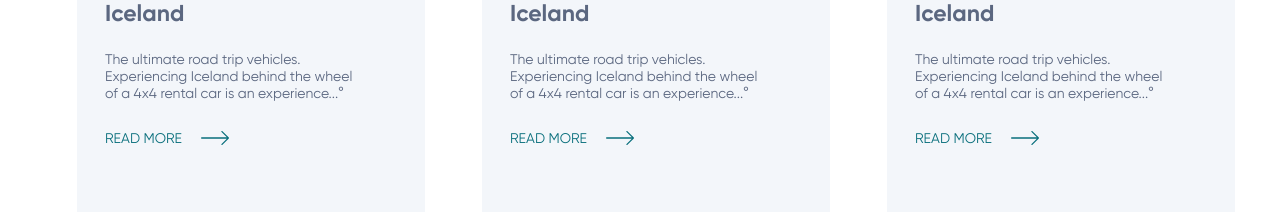
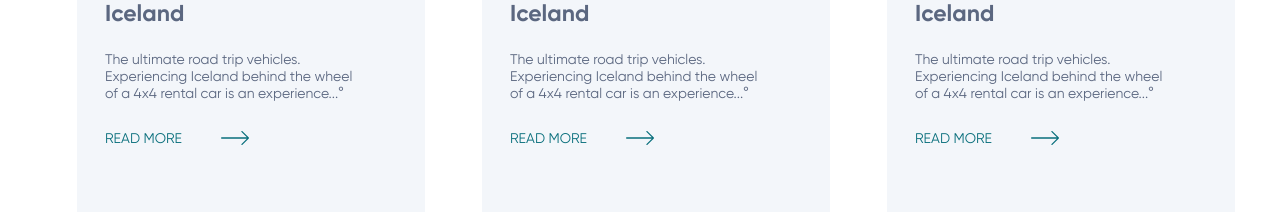
Before and after one commit to Farouk-Adedamola/icelandUI, a React (Create React App) app: page / in a window 1280 px wide. Shown: the part 4830-5042 px from the top of the page. Built offline with nearby package versions, Linux system fonts and the light colour scheme.

Commit message:
commit corrections

```diff
--- a/src/Components/Equals/Blogs/Blog.module.css
+++ b/src/Components/Equals/Blogs/Blog.module.css
@@ -61,12 +61,15 @@
 
 .link {
   display: flex;
-  width: 130px;
+  justify-content: space-between;
+  align-items: center;
+  width: 150px;
 }
 
 .link p {
   color: #096f7c;
   font-size: 14px;
+  width: 78px;
   font-family: "regular";
   text-transform: uppercase;
 }
```
